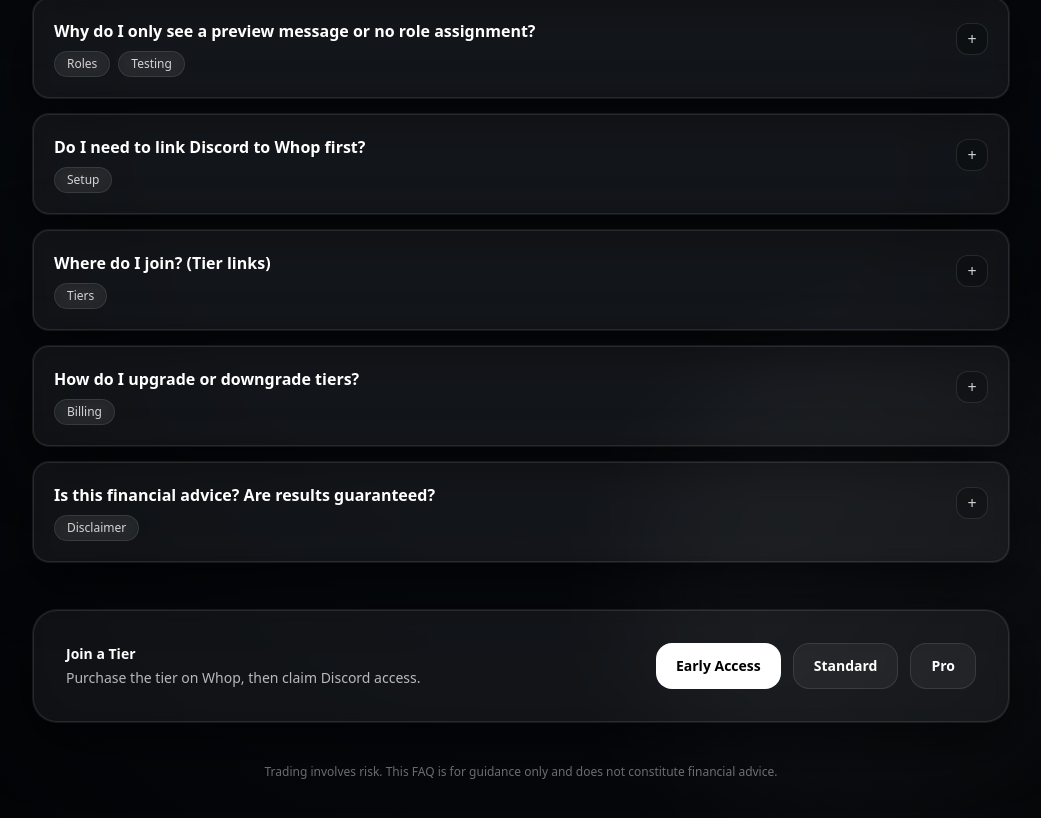
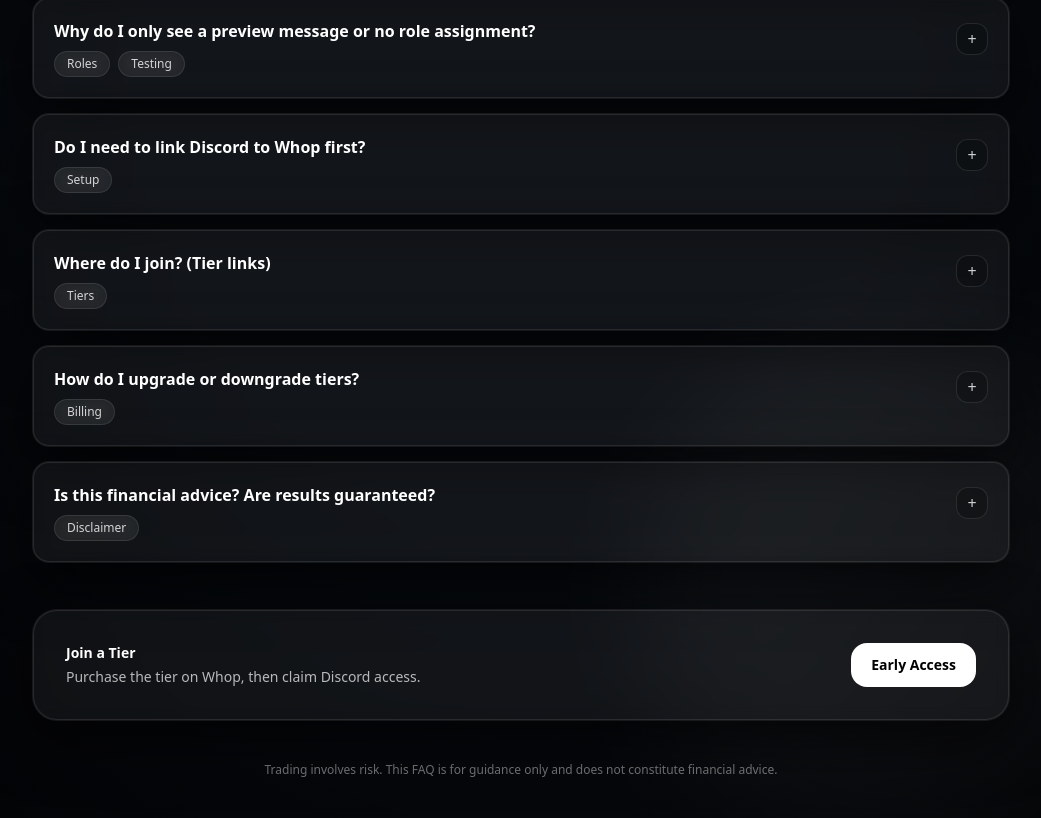
Before and after one commit to newageflowai/newageflowai-site, a React (Vite) app: page /faq in a window 1280 px wide. Shown: the part 859-1677 px from the top of the page, without its empty margins (119-1160 px from the left). Built offline with nearby package versions, Linux system fonts and the light colour scheme.

Commit message:
Remove Standard and Pro tier links from FAQ
Removed links for Standard and Pro tiers from the FAQ section.

```diff
--- a/src/pages/Faq.tsx
+++ b/src/pages/Faq.tsx
@@ -320,22 +320,7 @@ export default function Faq() {
               >
                 Early Access
               </a>
-              <a
-                href={TIER_LINKS.standard}
-                target="_blank"
-                rel="noreferrer"
-                className="inline-flex items-center justify-center rounded-2xl border border-white/10 bg-white/5 px-5 py-3 text-sm font-semibold text-white hover:bg-white/10"
-              >
-                Standard
-              </a>
-              <a
-                href={TIER_LINKS.pro}
-                target="_blank"
-                rel="noreferrer"
-                className="inline-flex items-center justify-center rounded-2xl border border-white/10 bg-white/5 px-5 py-3 text-sm font-semibold text-white hover:bg-white/10"
-              >
-                Pro
-              </a>
+
             </div>
           </div>
         </section>
```
